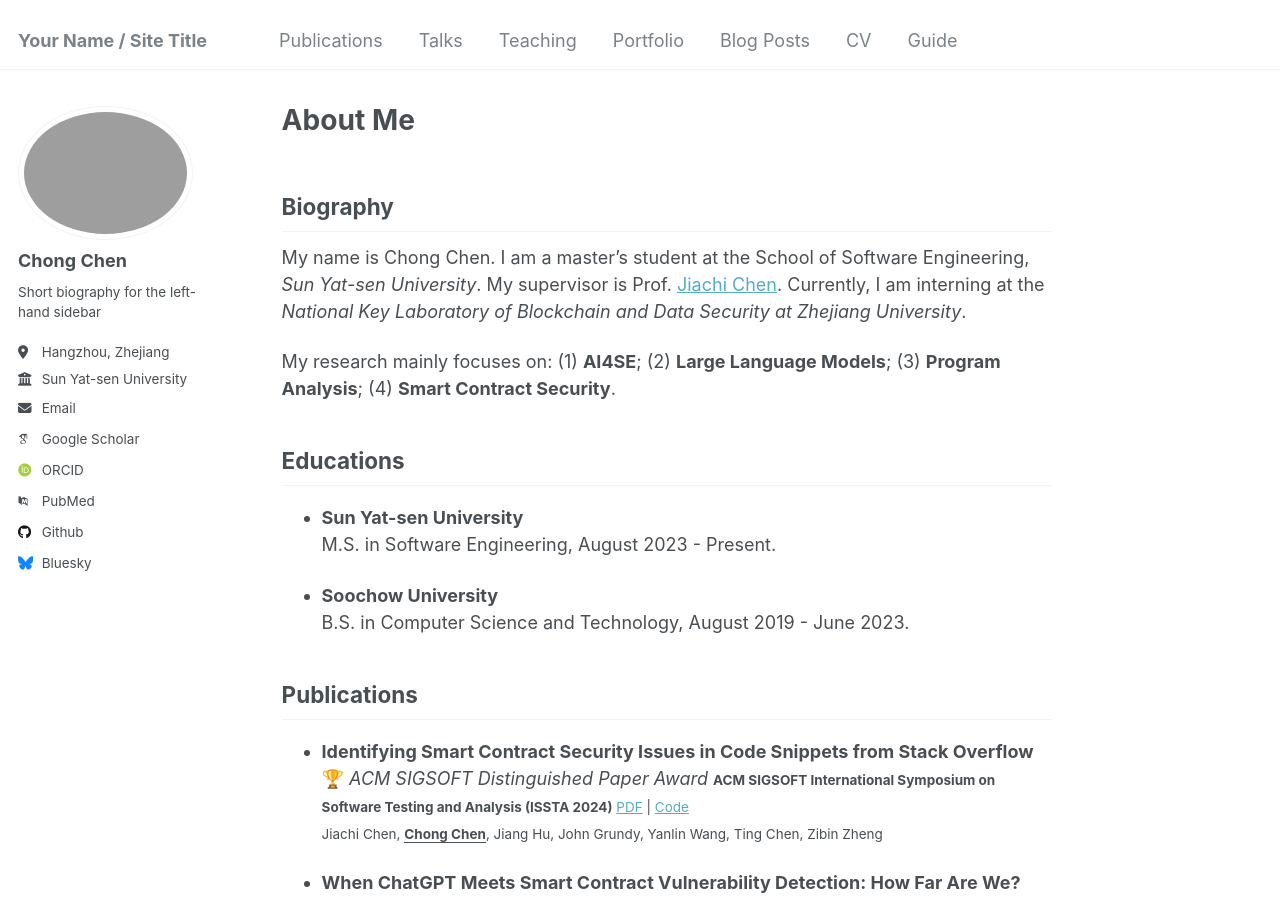
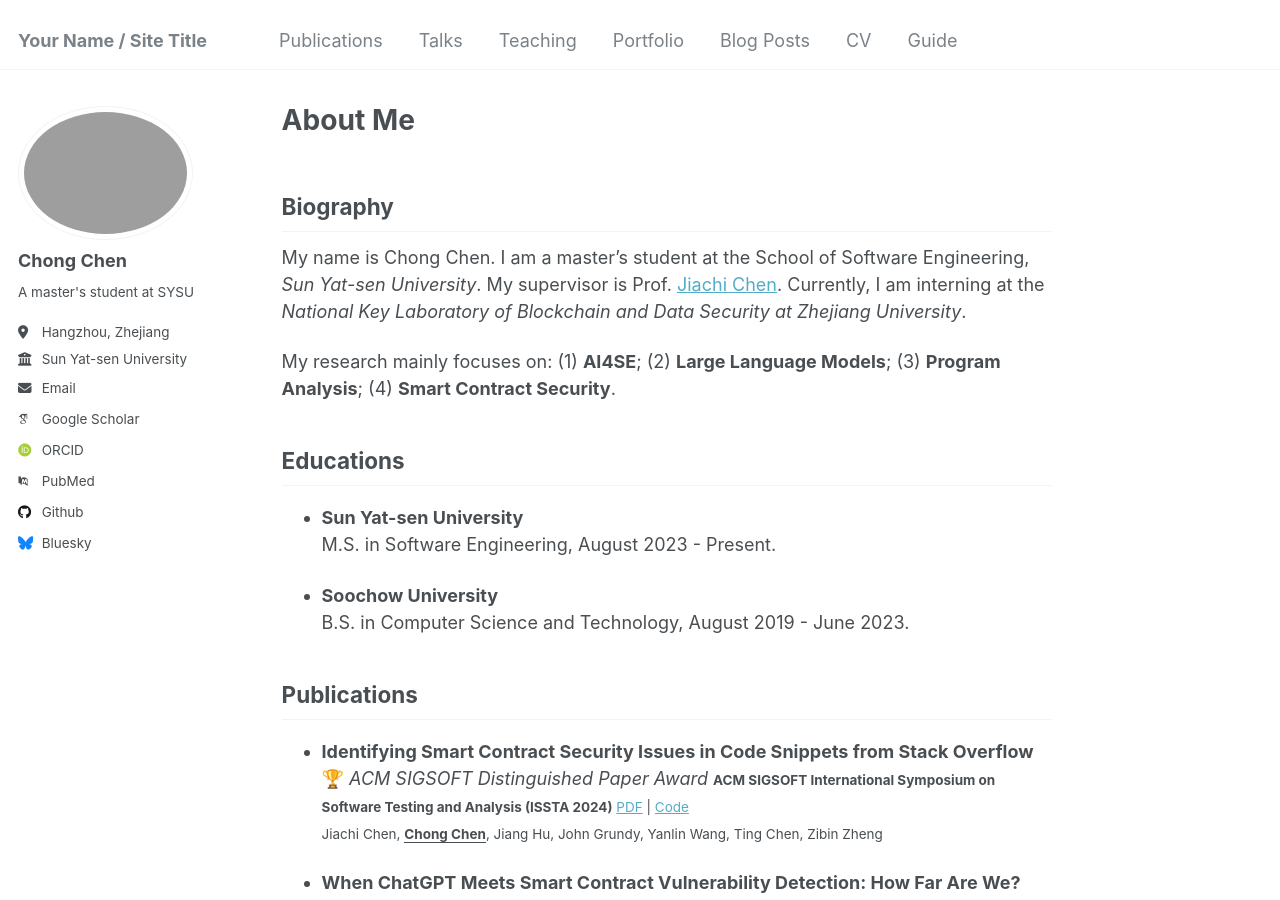
Before and after one commit to BugmakerCC/chong, a Jekyll site: the page built from _pages/about.md, in a window 1280 px wide and 900 px high. Built offline with Jekyll 4.4.1, drawn with Linux system fonts in a browser that asks for light colours; some web fonts are replaced.

Commit message:
Update _config.yml

```diff
--- a/_config.yml
+++ b/_config.yml
@@ -24,7 +24,7 @@ author:
   avatar           : "profile.png"
   name             : "Chong Chen"
   pronouns         : # example: "she/her"
-  bio              : "Short biography for the left-hand sidebar"
+  bio              : "A master's student at SYSU"
   location         : "Hangzhou, Zhejiang"
   employer         : "Sun Yat-sen University"
   uri              : # URL
```
